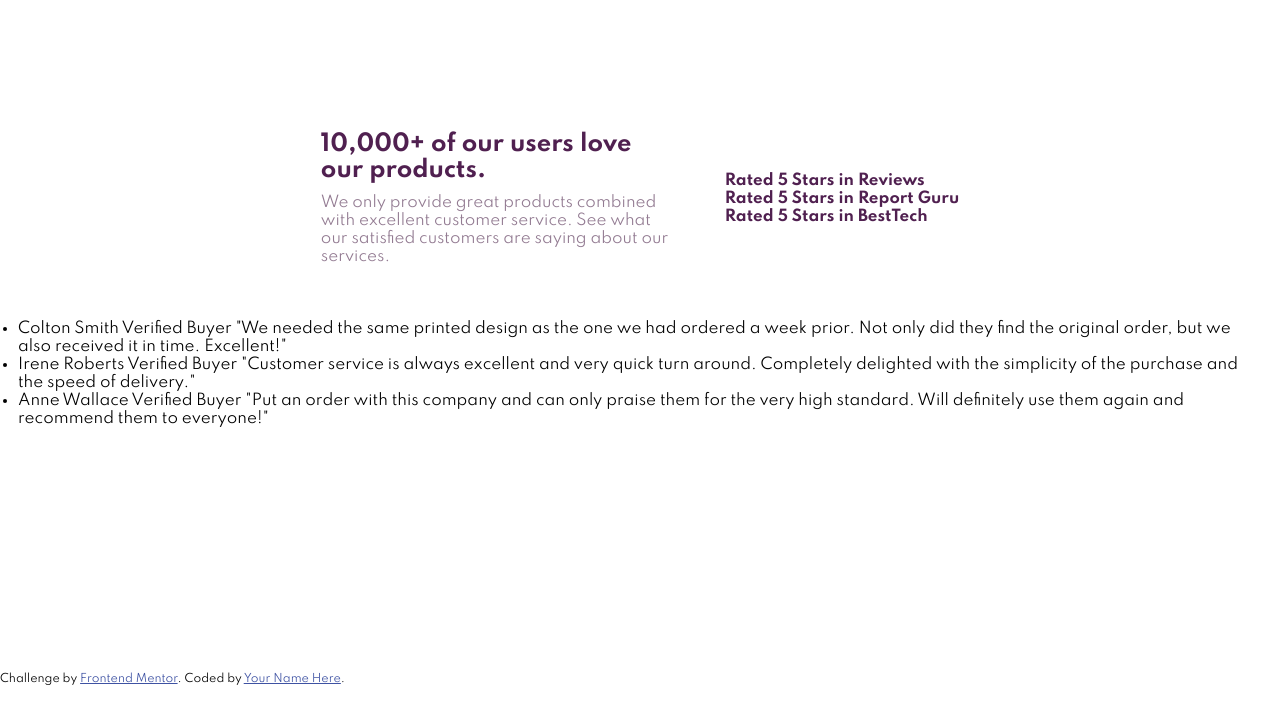
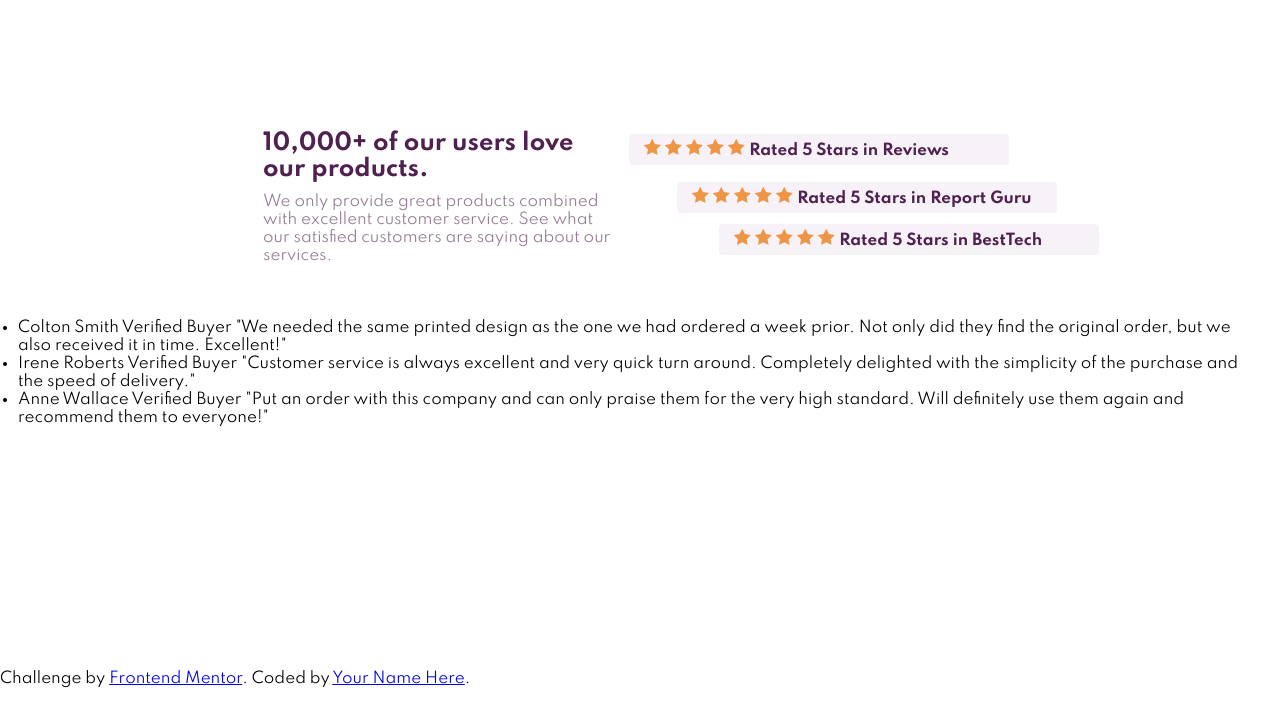
Before and after one commit to douglasmurit/social-proof, a plain HTML site: page index.html in a window 1280 px wide. Drawn offline with Linux system fonts and the light colour scheme.

Commit message:
alteracao do cabecalho

```diff
--- a/index.html
+++ b/index.html
@@ -5,9 +5,8 @@
     <meta name="viewport" content="width=device-width, initial-scale=1.0" />
     <link rel="stylesheet" href="styles.css">
     <link href="https://fonts.googleapis.com/css2?family=Spartan:wght@400;500;700&display=swap" rel="stylesheet">
-    <link rel="shortcut icon" href="favicon.ico" type="image/x-icon">
+
     <!-- displays site properly based on user's device -->
-
     <link
       rel="icon"
       type="image/png"
@@ -15,18 +14,11 @@
       href="./images/favicon-32x32.png"
     />
 
+
     <title>Frontend Mentor | Social proof section</title>
 
     <!-- Feel free to remove these styles or customise in your own stylesheet 👍 -->
-    <style>
-      .attribution {
-        font-size: 11px;
-        text-align: center;
-      }
-      .attribution a {
-        color: hsl(228, 45%, 44%);
-      }
-    </style>
+
   </head>
   <body>
     <main>
@@ -38,9 +30,21 @@
       </section>
 
       <section class="status">
-        <p> Rated 5 Stars in Reviews</p>
-        <p> Rated 5 Stars in Report Guru</p>
-        <p>Rated 5 Stars in BestTech</p>
+        <p><img src="images/icon-star.svg" alt="">
+        <img src="images/icon-star.svg" alt="">
+        <img src="images/icon-star.svg" alt="">
+        <img src="images/icon-star.svg" alt="">
+        <img src="images/icon-star.svg" alt=""> Rated 5 Stars in Reviews</p>
+        <p><img src="images/icon-star.svg" alt="">
+        <img src="images/icon-star.svg" alt="">
+        <img src="images/icon-star.svg" alt="">
+        <img src="images/icon-star.svg" alt="">
+        <img src="images/icon-star.svg" alt=""> Rated 5 Stars in Report Guru</p>
+        <p><img src="images/icon-star.svg" alt="">
+        <img src="images/icon-star.svg" alt="">
+        <img src="images/icon-star.svg" alt="">
+        <img src="images/icon-star.svg" alt="">
+        <img src="images/icon-star.svg" alt=""> Rated 5 Stars in BestTech</p>
       </section>
       <section>
         <ul>
--- a/styles.css
+++ b/styles.css
@@ -60,10 +60,24 @@ section {
 .status {
     color: var(--very-dark-magenta);
     font-weight: bold;
+    max-width: 350px;
 }
 
+.status p{
+    background-color: var(--light-grayish-magenta);
+    margin: 10px;
+    padding: 5px 15px;
+    width: 350px;
+    border-radius: 4px;
+}
 
-
-@media only screen and (max-width: 375px){
-
+p:nth-child(1){
+    position: absolute;
+    top: -30px;
+    left: -30px;;
 }
+p:nth-child(3){
+    position: absolute;
+    top: 60px;
+    left: 60px;
+}
```
Also changed, not shown: 1 other file.
